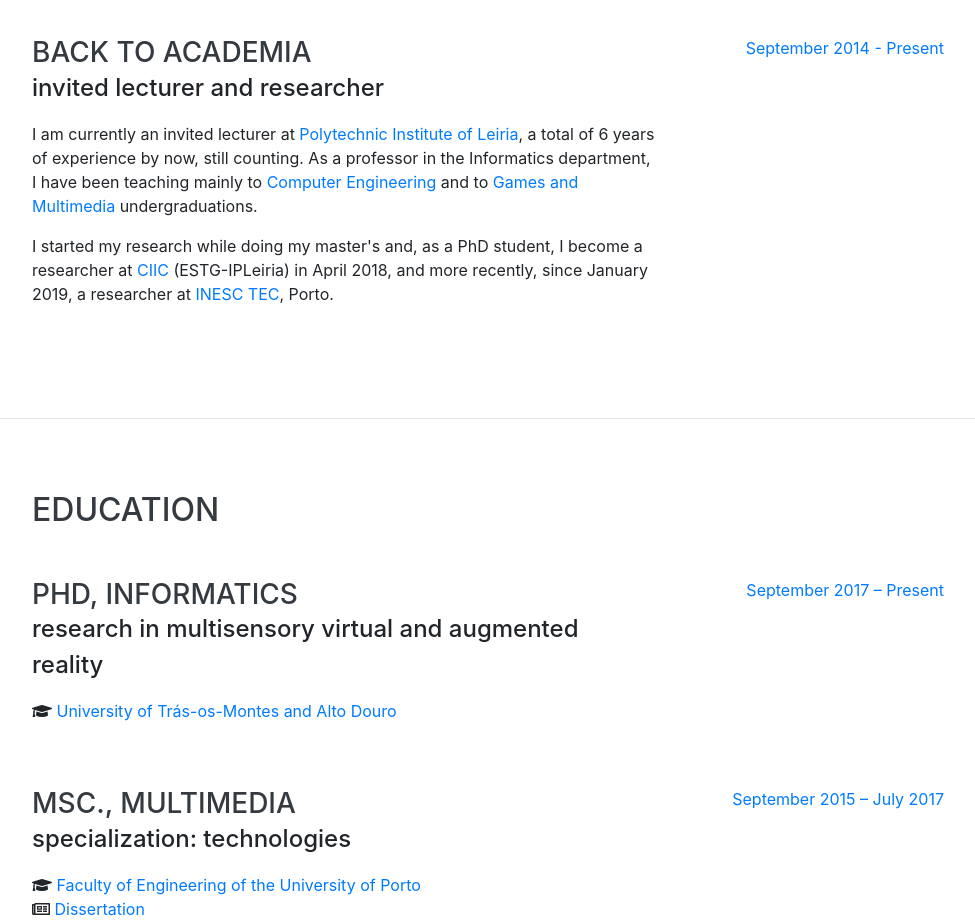
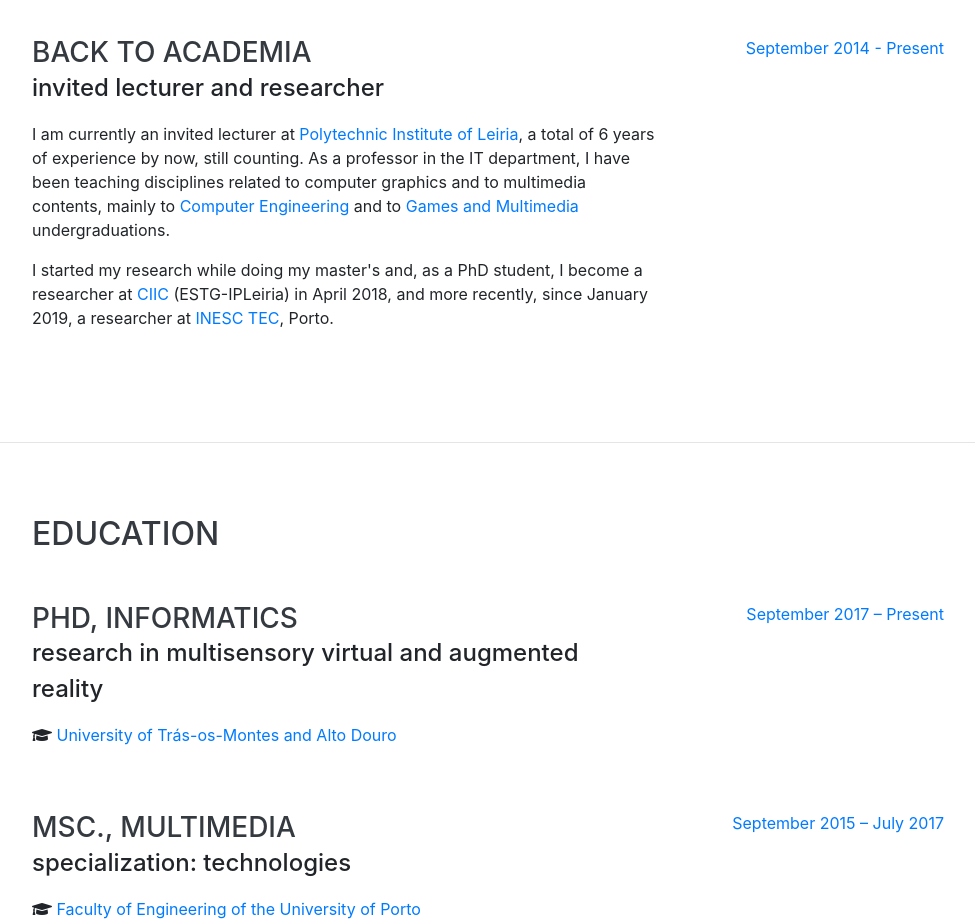
Before and after one commit to anabelamarto/anabelamarto.github.io, a website with bundled scripts: page cv/index.html in a window 1280 px wide. Shown: the part 1660-2582 px from the top of the page, without its empty margins (288-1263 px from the left). Built offline with nearby package versions, Linux system fonts and the light colour scheme; a web font is replaced by a local one.

Commit message:
Update index.html

```diff
--- a/cv/index.html
+++ b/cv/index.html
@@ -142,7 +142,7 @@
           <div class="resume-content">
             <h3 class="mb-0">Back to Academia</h3>
             <div class="subheading mb-3">Invited lecturer and Researcher</div>
-            <p>I am currently an invited lecturer at  <a href="https://www.ipleiria.pt/home/" target="_blank">Polytechnic Institute of Leiria</a>, a total of 6 years of experience by now, still counting. As a professor in the Informatics department, I have been teaching mainly to <a href="https://www.ipleiria.pt/cursos/course/undergraduate-in-computer-engineering/" target="_blank">Computer Engineering</a> and to <a href="http://games.ipleiria.pt/" target="_blank">Games and Multimedia</a> undergraduations. </p> I started my research while doing my master's and, as a PhD student, I become a researcher at <a href="https://sites.ipleiria.pt/ciic/" target="_blank">CIIC</a> (ESTG-IPLeiria) in April 2018, and more recently, since January 2019, a researcher at <a href="https://www.inesctec.pt/en/laboratories/laboratory-of-computer-graphics-and-virtual-environments#intro" target="_blank">INESC TEC</a>, Porto.</p>
+            <p>I am currently an invited lecturer at  <a href="https://www.ipleiria.pt/home/" target="_blank">Polytechnic Institute of Leiria</a>, a total of 6 years of experience by now, still counting. As a professor in the IT department, I have been teaching disciplines related to computer graphics and to multimedia contents, mainly to <a href="https://www.ipleiria.pt/cursos/course/undergraduate-in-computer-engineering/" target="_blank">Computer Engineering</a> and to <a href="http://games.ipleiria.pt/" target="_blank">Games and Multimedia</a> undergraduations. </p> I started my research while doing my master's and, as a PhD student, I become a researcher at <a href="https://sites.ipleiria.pt/ciic/" target="_blank">CIIC</a> (ESTG-IPLeiria) in April 2018, and more recently, since January 2019, a researcher at <a href="https://www.inesctec.pt/en/laboratories/laboratory-of-computer-graphics-and-virtual-environments#intro" target="_blank">INESC TEC</a>, Porto.</p>
           </div>
           <div class="resume-date text-md-right">
             <span class="text-primary">September 2014 - Present</span>
```
